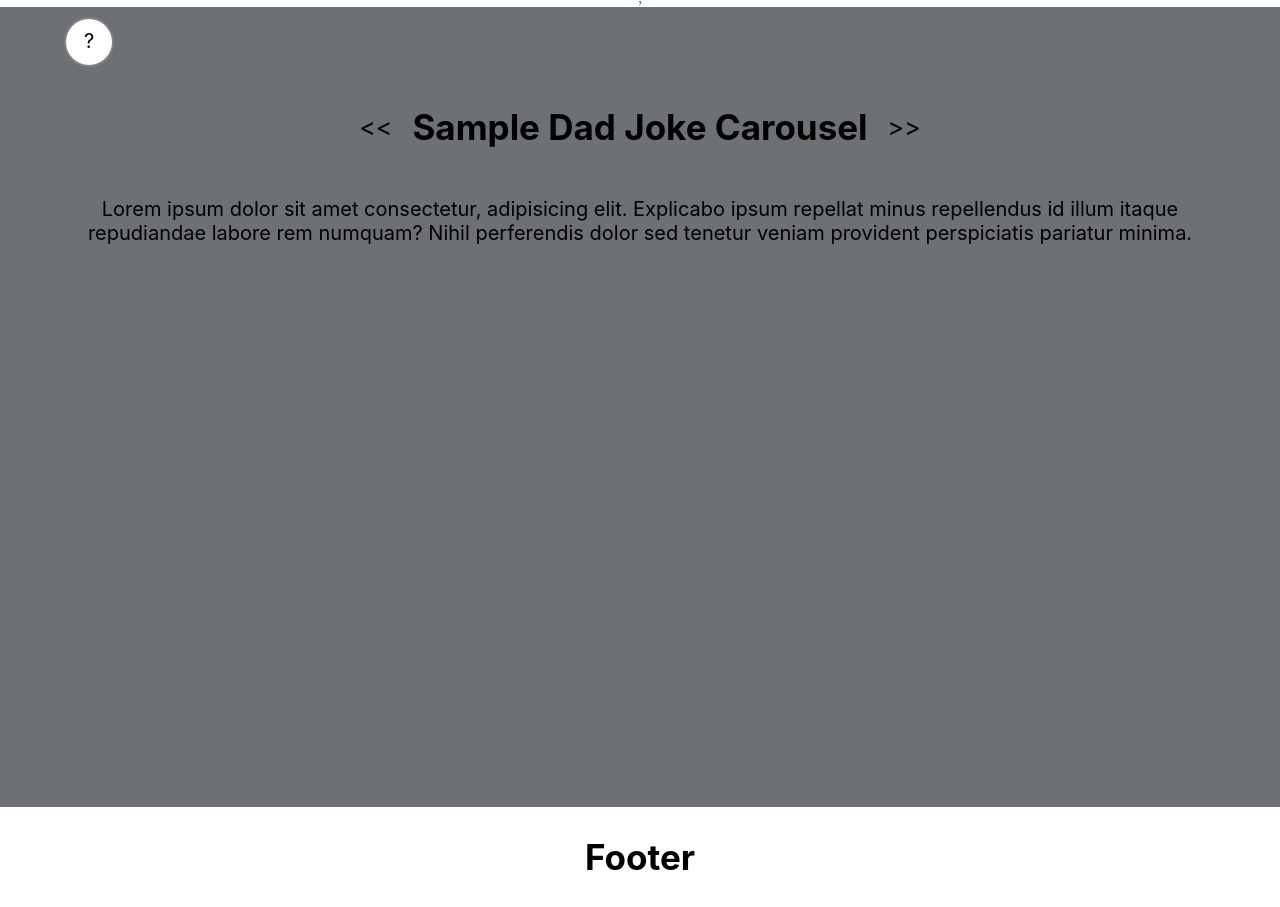
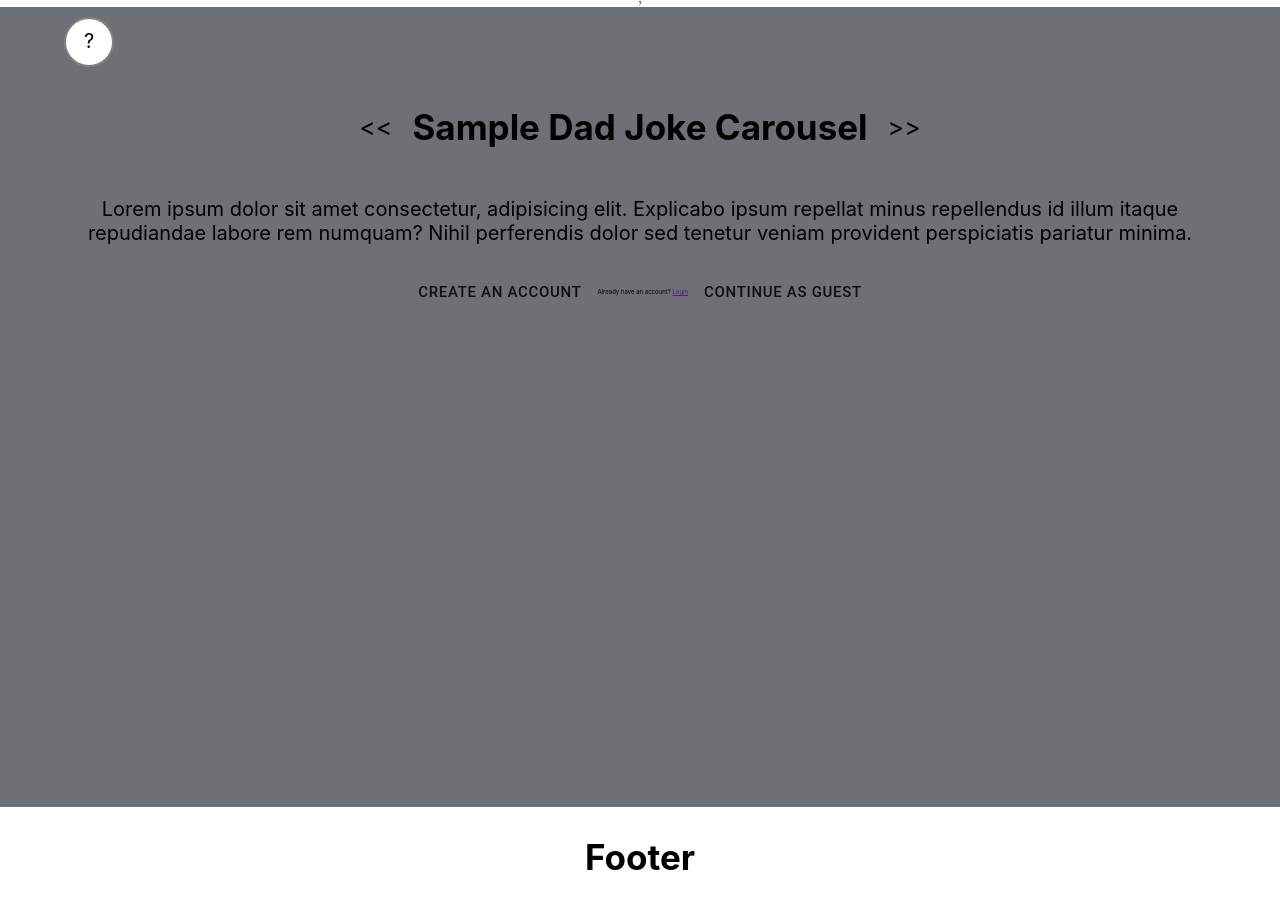
Before and after one commit to Build-Week-PT-Dad-Jokes/Front-End, a React (Create React App) app: page / in a window 1280 px wide. Built offline with nearby package versions, Linux system fonts and the light colour scheme.

Commit message:
add buttons to page

```diff
--- a/package.json
+++ b/package.json
@@ -3,9 +3,9 @@
   "version": "0.1.0",
   "private": true,
   "dependencies": {
+    "@material-ui/core": "^4.5.1",
     "axios": "^0.19.0",
     "formik": "^1.5.8",
-    "material-ui": "^0.20.2",
     "react": "^16.10.2",
     "react-dom": "^16.10.2",
     "react-router": "^5.1.2",
--- a/src/components/LandingPage.js
+++ b/src/components/LandingPage.js
@@ -1,7 +1,19 @@
 import React from "react";
-import Header from './Header';
+import { Link } from "react-router-dom";
+import Header from "./Header";
+import Button from "@material-ui/core/button";
+import { makeStyles } from "@material-ui/core/styles";
+
+const useStyles = makeStyles(theme => ({
+  button: {
+    margin: theme.spacing(1),
+    fontSize: "2.4rem"
+  }
+}));
 
 const LandingPage = () => {
+  const classes = useStyles();
+
   return (
     <div className="wrapper">
       <div className="landing-page">
@@ -19,6 +31,11 @@ const LandingPage = () => {
               repudiandae labore rem numquam? Nihil perferendis dolor sed
               tenetur veniam provident perspiciatis pariatur minima.
             </p>
+            <Button className={classes.button}>Create an Account</Button>
+            <span>
+              Already have an account? <Link>Login</Link>
+            </span>
+            <Button className={classes.button}>Continue As Guest</Button>
           </section>
         </div>
       </div>
```
Also changed, not shown: 1 other file (tests, documents, lock files or other folders).
